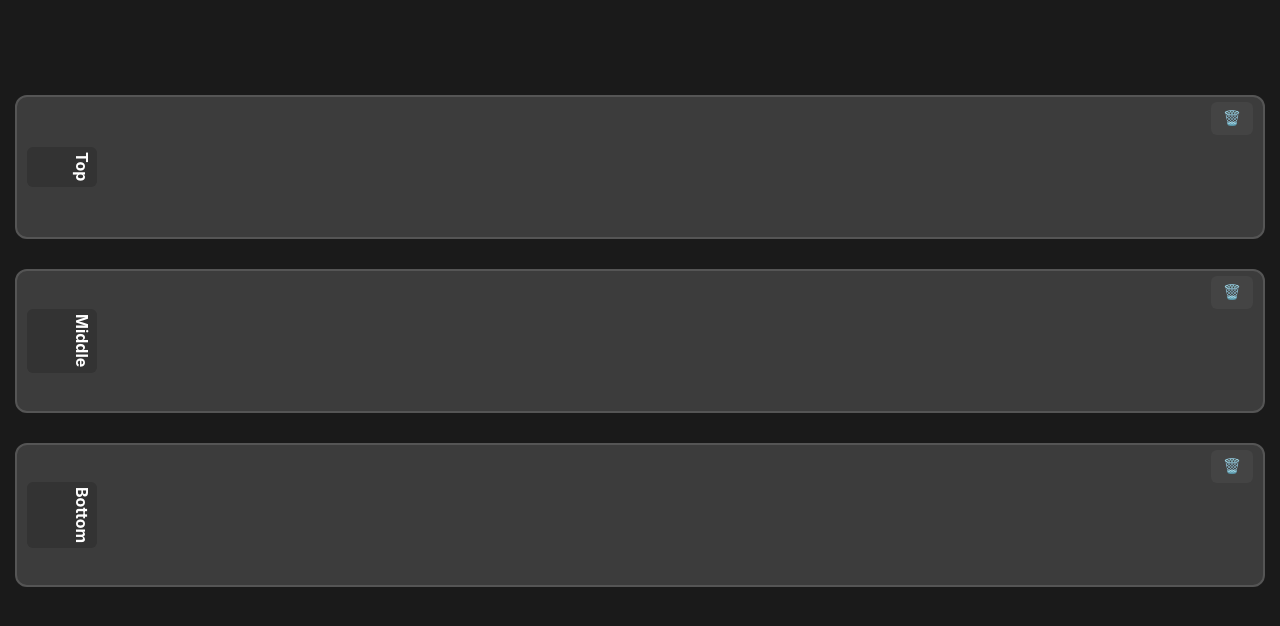
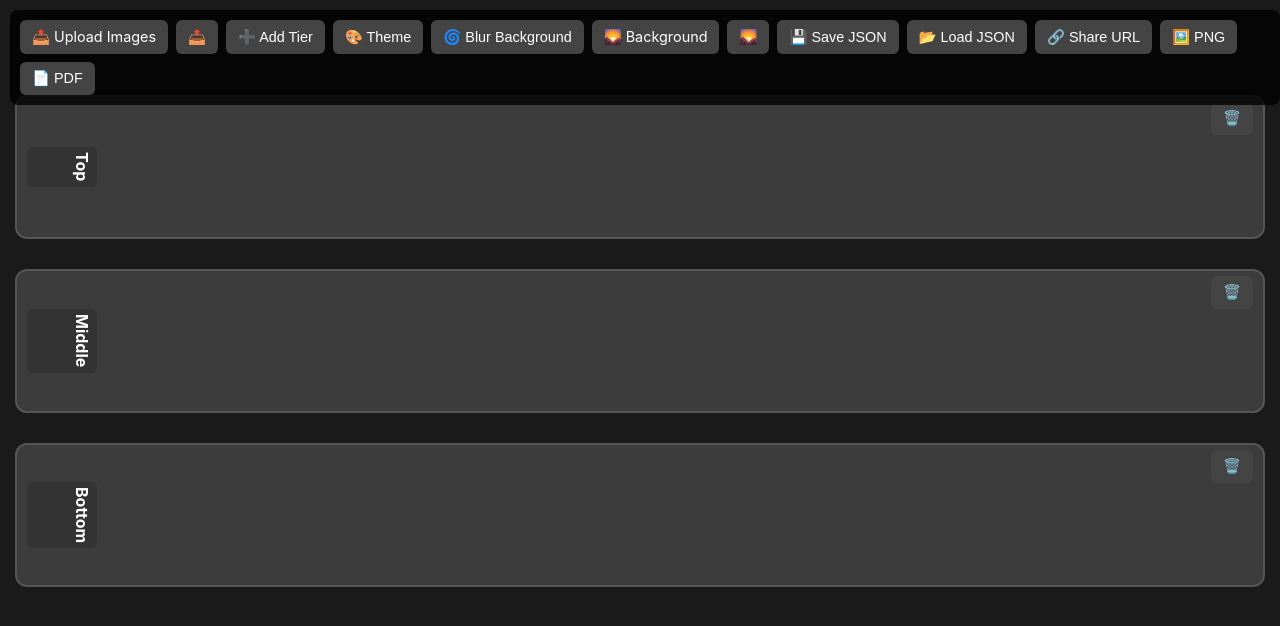
Before and after one commit to mg10240/IcebergTierList, a plain HTML site: page index.html in a window 1280 px wide. Drawn offline with nearby package versions, Linux system fonts and the light colour scheme.

Commit message:
Update index.html

```diff
--- a/index.html
+++ b/index.html
@@ -23,6 +23,7 @@
       height: 100%;
       background-size: cover;
       background-position: center;
+      background-color: #2a2a2a; /* Fallback color */
       z-index: -1;
       transition: filter 0.3s;
     }
@@ -40,9 +41,6 @@
       display: flex;
       flex-wrap: wrap;
       gap: 8px;
-    }
-    #controls.hidden {
-      display: none;
     }
     #menuToggle {
       display: none;
@@ -210,7 +208,7 @@
 <body>
   <div id="background"></div>
   <button id="menuToggle" onclick="toggleMenu()">☰</button>
-  <div id="controls" class="hidden">
+  <div id="controls">
     <label><input type="file" id="uploadImage" accept="image/*" multiple style="display:none;"/>📤 Upload Images</label>
     <button onclick="document.getElementById('uploadImage').click()">📤</button>
     <button onclick="addTier()">➕ Add Tier</button>
@@ -303,6 +301,7 @@
       const reader = new FileReader();
       reader.onload = function(e) {
         document.getElementById("background").style.backgroundImage = `url(${e.target.result})`;
+        saveToURL();
       };
       reader.readAsDataURL(file);
     }
@@ -329,10 +328,11 @@
 
     function toggleTheme() {
       document.body.classList.toggle("light-theme");
-      document.body.style.backgroundColor = document.body.classList.contains("light-theme") ? "#f0f0f0" : "#1a1a1a";
-      document.getElementById("background").style.backgroundColor = document.body.classList.contains("light-theme") ? "#fff" : "#1a1a1a";
+      const isLight = document.body.classList.contains("light-theme");
+      document.body.style.backgroundColor = isLight ? "#f0f0f0" : "#1a1a1a";
+      document.getElementById("background").style.backgroundColor = isLight ? "#fff" : "#2a2a2a";
       document.querySelectorAll(".tier").forEach(tier => {
-        tier.style.background = document.body.classList.contains("light-theme") ? "rgba(0, 0, 0, 0.1)" : "rgba(255, 255, 255, 0.15)";
+        tier.style.background = isLight ? "rgba(0, 0, 0, 0.1)" : "rgba(255, 255, 255, 0.15)";
       });
     }
 
@@ -341,8 +341,9 @@
     }
 
     function toggleMenu() {
-      document.getElementById("controls").classList.toggle("hidden");
-      document.getElementById("controls").classList.toggle("active");
+      const controls = document.getElementById("controls");
+      controls.classList.toggle("active");
+      controls.style.display = controls.classList.contains("active") ? "flex" : "none";
     }
 
     function saveData() {
@@ -420,18 +421,21 @@
     }
 
     function exportPNG() {
-      document.getElementById("controls").classList.add("hidden");
+      document.getElementById("controls").style.display = "none";
+      document.getElementById("menuToggle").style.display = "none";
       html2canvas(document.getElementById("tierlist"), { scale: 2 }).then(canvas => {
         const a = document.createElement("a");
         a.download = "tierlist.png";
         a.href = canvas.toDataURL("image/png");
         a.click();
-        document.getElementById("controls").classList.remove("hidden");
+        document.getElementById("controls").style.display = "flex";
+        document.getElementById("menuToggle").style.display = window.innerWidth <= 600 ? "block" : "none";
       }).catch(e => alert("Error exporting PNG: " + e.message));
     }
 
     function exportPDF() {
-      document.getElementById("controls").classList.add("hidden");
+      document.getElementById("controls").style.display = "none";
+      document.getElementById("menuToggle").style.display = "none";
       html2canvas(document.getElementById("tierlist"), { scale: 2 }).then(canvas => {
         const imgData = canvas.toDataURL("image/png");
         const { jsPDF } = window.jspdf;
@@ -442,12 +446,13 @@
         });
         const pageWidth = pdf.internal.pageSize.getWidth();
         const pageHeight = pdf.internal.pageSize.getHeight();
-        const imgWidth = canvas.width * 0.264583; // px to mm
+        const imgWidth = canvas.width * 0.264583;
         const imgHeight = canvas.height * 0.264583;
         const scale = Math.min(pageWidth / imgWidth, pageHeight / imgHeight);
         pdf.addImage(imgData, 'PNG', 0, 0, imgWidth * scale, imgHeight * scale);
         pdf.save("tierlist.pdf");
-        document.getElementById("controls").classList.remove("hidden");
+        document.getElementById("controls").style.display = "flex";
+        document.getElementById("menuToggle").style.display = window.innerWidth <= 600 ? "block" : "none";
       }).catch(e => alert("Error exporting PDF: " + e.message));
     }
 
@@ -467,6 +472,22 @@
       addTier("Middle");
       addTier("Bottom");
     }
+
+    // Ensure controls visibility based on screen size
+    window.addEventListener("resize", () => {
+      const controls = document.getElementById("controls");
+      const menuToggle = document.getElementById("menuToggle");
+      if (window.innerWidth > 600) {
+        controls.style.display = "flex";
+        controls.classList.remove("active");
+        menuToggle.style.display = "none";
+      } else {
+        controls.style.display = controls.classList.contains("active") ? "flex" : "none";
+        menuToggle.style.display = "block";
+      }
+    });
+    // Trigger initial visibility
+    window.dispatchEvent(new Event("resize"));
   </script>
 </body>
 </html>
```
